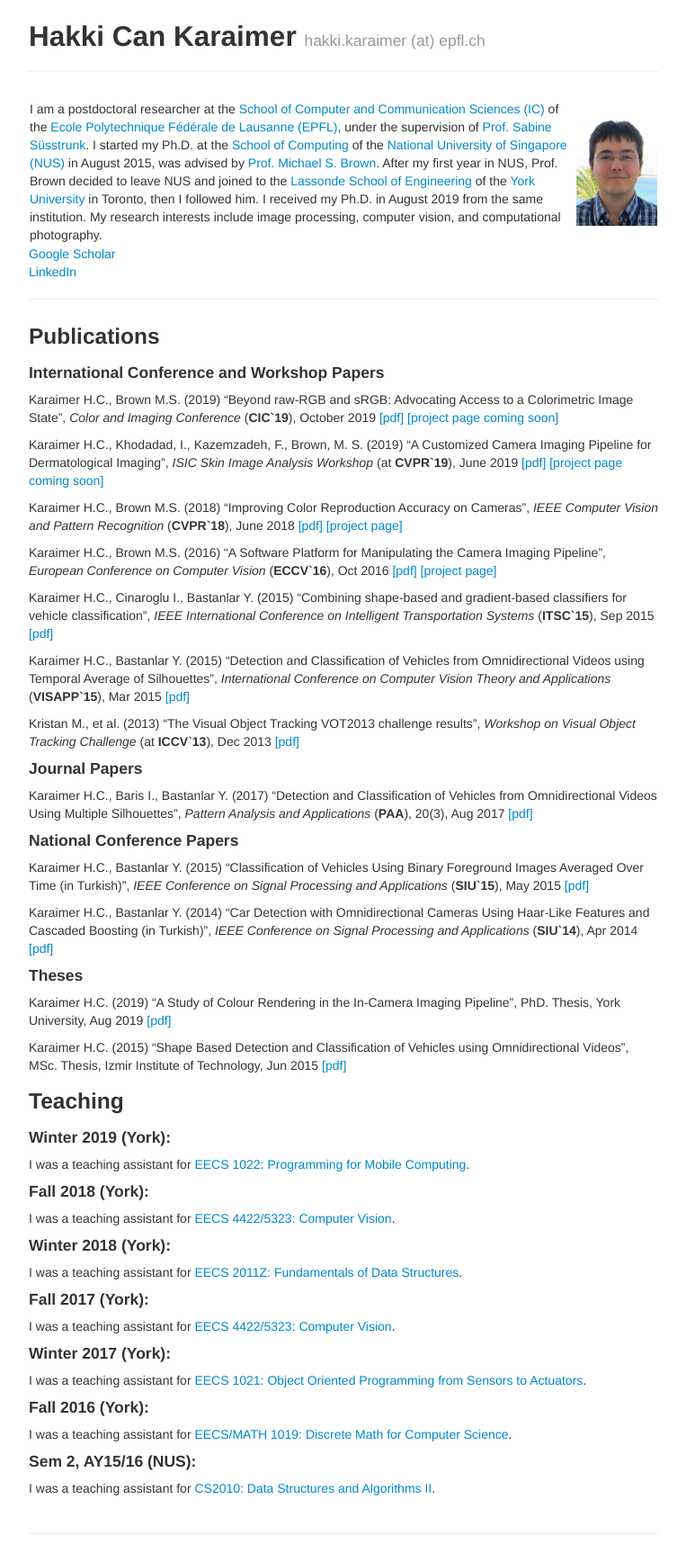
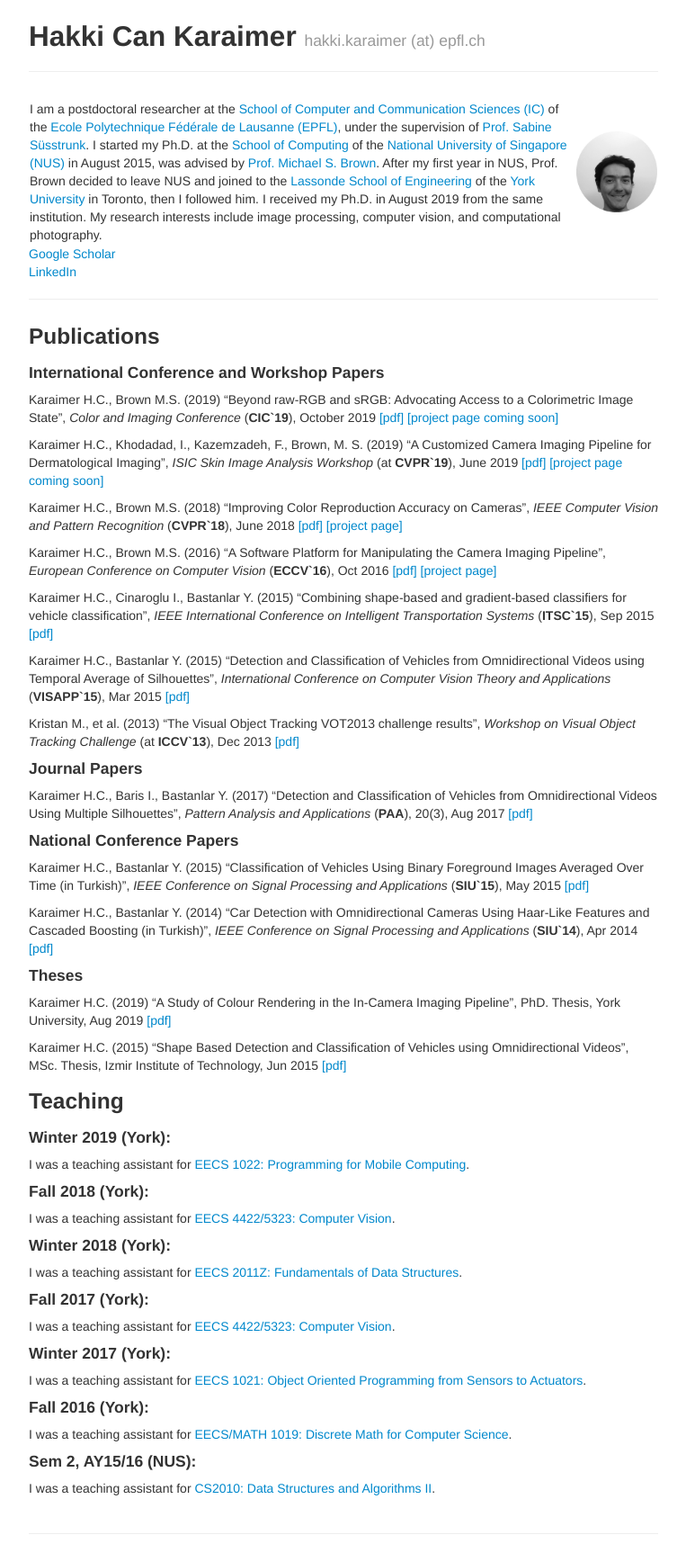
Before and after one commit to karaimer/karaimer.github.io, a Jekyll site: the page built from index.md, in a window 1280 px wide. Shown: the whole page at 90% size, without its empty margins (258-1021 px from the left). Built offline with Jekyll 4.4.1, drawn with Linux system fonts in a browser that asks for light colours.

Commit message:
Update index.md

```diff
--- a/index.md
+++ b/index.md
@@ -8,7 +8,7 @@
 
 | - | - |
 |---|---|
-| I am a postdoctoral researcher at the [School of Computer and Communication Sciences (IC)](https://www.epfl.ch/schools/ic/) of the [Ecole Polytechnique Fédérale de Lausanne (EPFL)](https://www.epfl.ch/en/), under the supervision of [Prof. Sabine Süsstrunk](https://ivrl.epfl.ch/people/people-susstrunk/). I started my Ph.D. at the [School of Computing](https://www.comp.nus.edu.sg) of the [National University of Singapore (NUS)](http://nus.edu.sg/) in August 2015, was advised by [Prof. Michael S. Brown](http://www.cse.yorku.ca/~mbrown/). After my first year in NUS, Prof. Brown decided to leave NUS and joined to the [Lassonde School of Engineering](https://lassonde.yorku.ca) of the [York University](https://www.yorku.ca/index.html) in Toronto, then I followed him. I received my Ph.D. in August 2019 from the same institution. My research interests include image processing, computer vision, and computational photography.     | ![](/image/profile_pic.png){:height="320px" width="720px"} |
+| I am a postdoctoral researcher at the [School of Computer and Communication Sciences (IC)](https://www.epfl.ch/schools/ic/) of the [Ecole Polytechnique Fédérale de Lausanne (EPFL)](https://www.epfl.ch/en/), under the supervision of [Prof. Sabine Süsstrunk](https://ivrl.epfl.ch/people/people-susstrunk/). I started my Ph.D. at the [School of Computing](https://www.comp.nus.edu.sg) of the [National University of Singapore (NUS)](http://nus.edu.sg/) in August 2015, was advised by [Prof. Michael S. Brown](http://www.cse.yorku.ca/~mbrown/). After my first year in NUS, Prof. Brown decided to leave NUS and joined to the [Lassonde School of Engineering](https://lassonde.yorku.ca) of the [York University](https://www.yorku.ca/index.html) in Toronto, then I followed him. I received my Ph.D. in August 2019 from the same institution. My research interests include image processing, computer vision, and computational photography.     | ![](/image/original_0099.png){:height="320px" width="720px"} |
 
 [Google Scholar](https://scholar.google.com/citations?user=jhlnGS4AAAAJ&hl=en)
 [LinkedIn](https://www.linkedin.com/in/karaimer)
```
